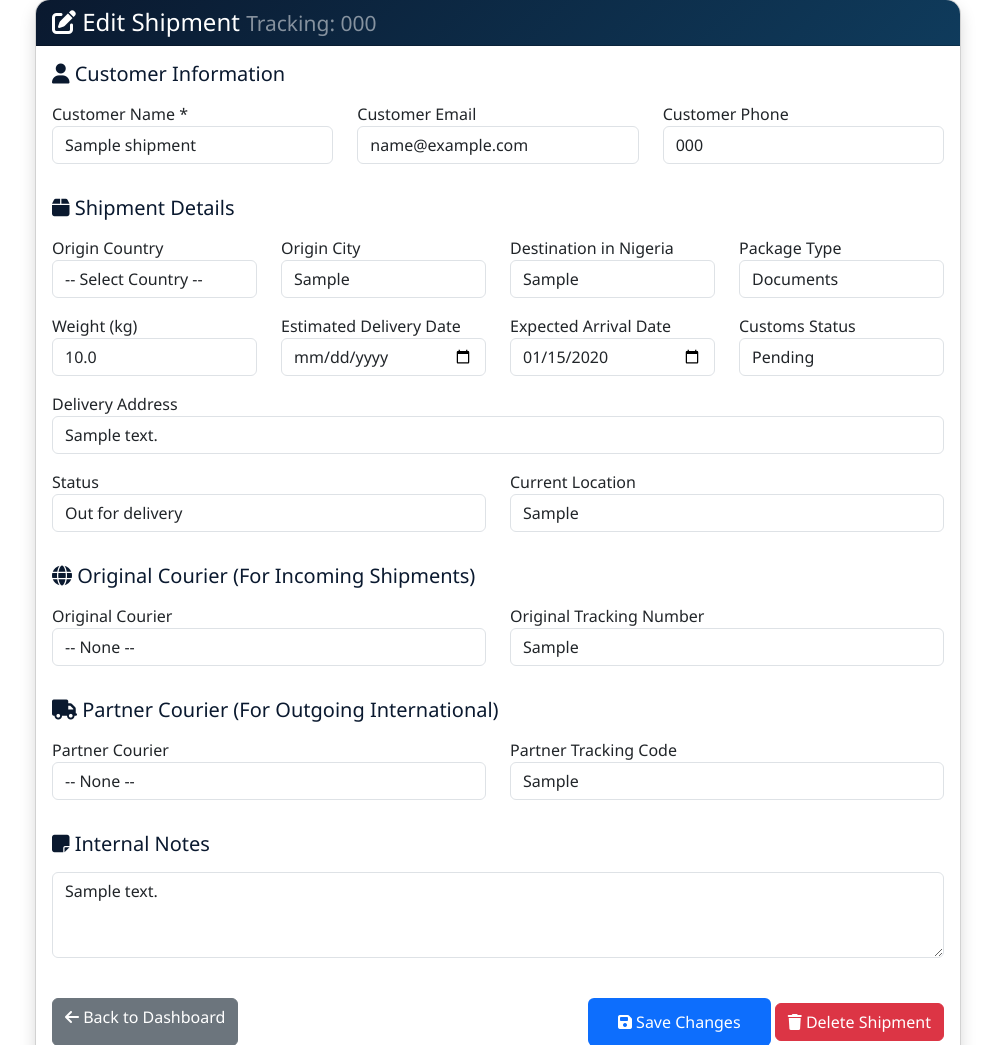
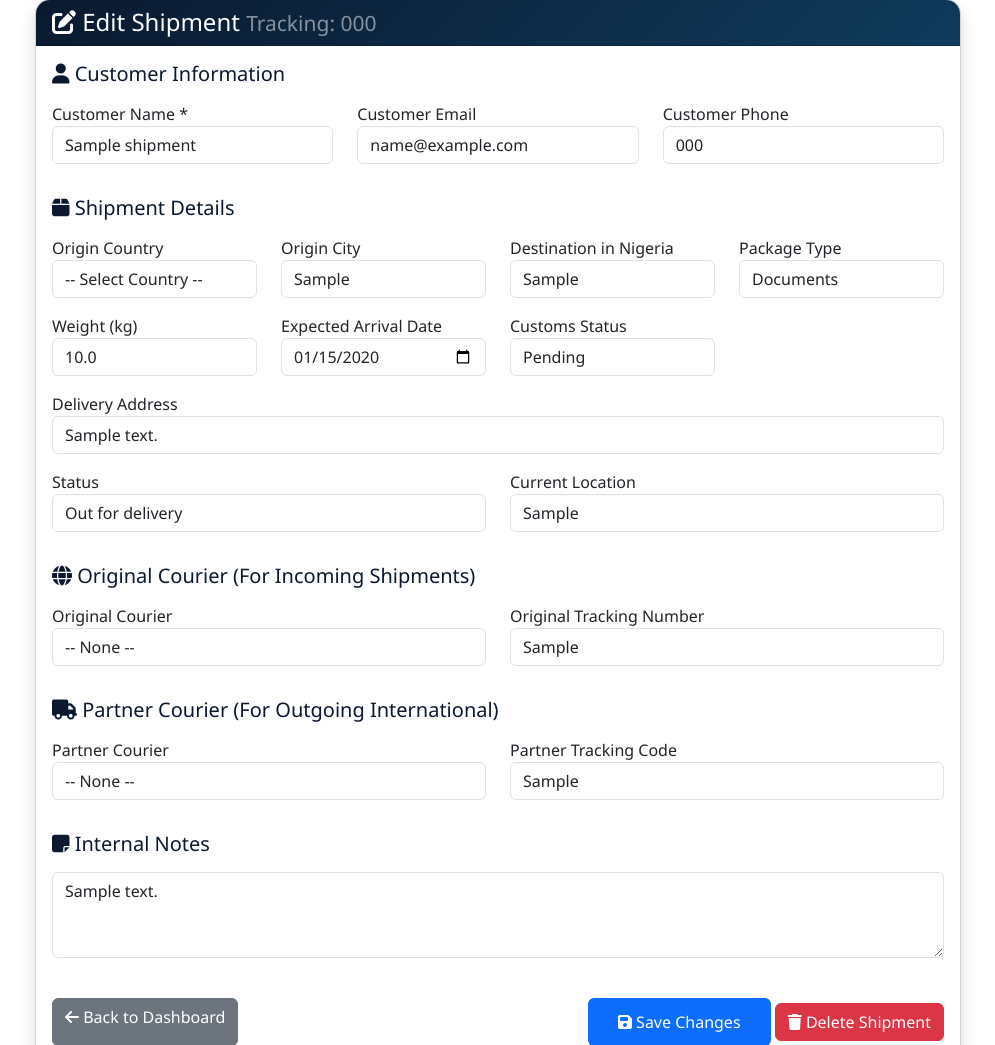
Before and after one commit to TeemanDev/deejohnson-logistics, a Flask app: page /admin/shipment/edit/1 in a window 1280 px wide. Shown: the part 141-1186 px from the top of the page, without its empty margins (142-1137 px from the left). Run offline with Flask 3, Linux system fonts and the light colour scheme; the visitor is signed in with stand-in values (Sample User, id 1); tables that the repository leaves empty hold one stand-in row (values such as "Sample post").

Commit message:
Add files via upload

```diff
--- a/templates/admin_edit_shipment.html
+++ b/templates/admin_edit_shipment.html
@@ -74,10 +74,6 @@
                             <div class="col-md-3 mb-3">
                                 <label>Weight (kg)</label>
                                 <input type="number" name="package_weight" class="form-control" step="0.1" value="{{ shipment.package_weight }}">
-                            </div>
-                            <div class="col-md-3 mb-3">
-                                <label>Estimated Delivery Date</label>
-                                <input type="date" name="estimated_delivery" class="form-control" value="{{ shipment.estimated_delivery }}">
                             </div>
                             <div class="col-md-3 mb-3">
                                 <label>Expected Arrival Date</label>
--- a/templates/track.html
+++ b/templates/track.html
@@ -587,9 +587,6 @@
                                             <table class="table table-sm table-borderless">
                                                 <tr><th width="40%">Origin:</th><td>{{ shipment.origin }}</td></tr>
                                                 <tr><th>Destination:</th><td>{{ shipment.destination }}</td></tr>
-                                                {% if shipment.estimated_delivery %}
-                                                <tr><th>Est. Delivery:</th><td>{{ shipment.estimated_delivery }}</td></tr>
-                                                {% endif %}
                                                 <tr><th>Last Update:</th><td>{{ shipment.last_update.strftime('%Y-%m-%d %H:%M') }}</td></tr>
                                             </table>
                                         </div>
```
